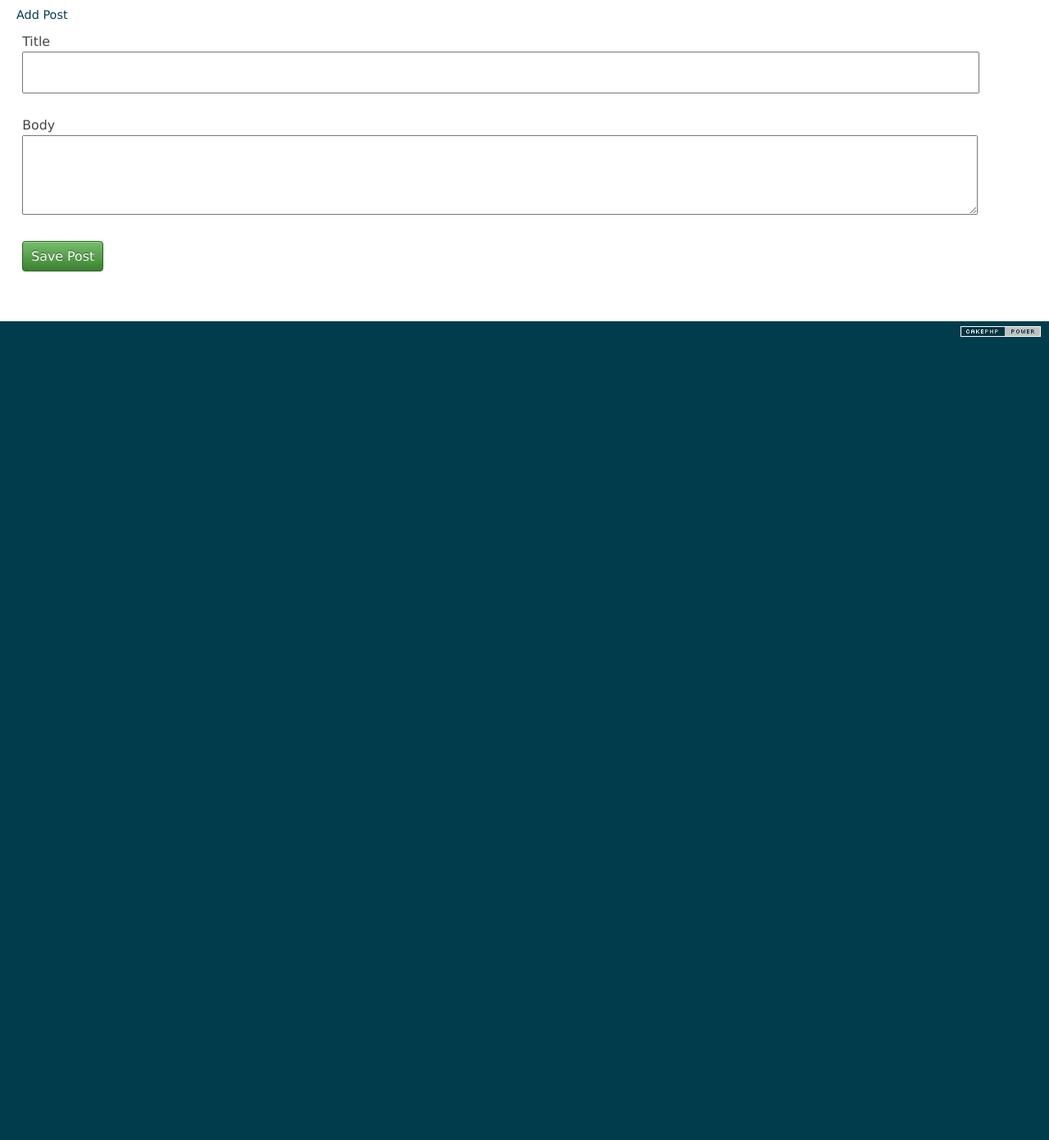
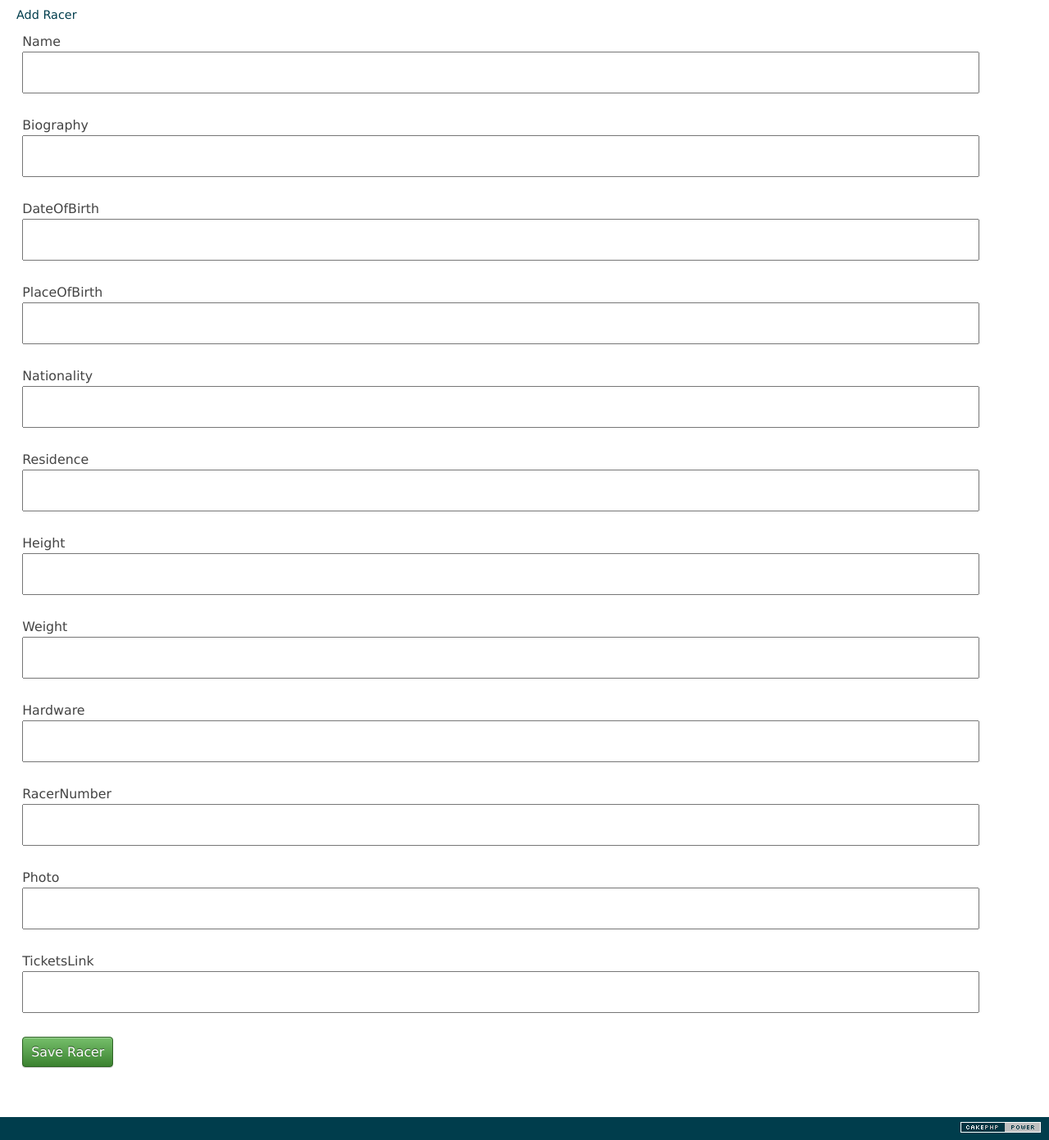
Before and after one commit to Ozitiho/JMRacing, a CakePHP app: the page made by root/app/View/Racers/add.ctp in a window 1280 px wide. Shown: the part 47-1438 px from the top of the page at 82% size. Before the commit the page ends 458 px from the top, so only its background shows below. Run offline with PHP 8.4 and a stand-in for CakePHP, Linux system fonts and the light colour scheme; the template is opened without the code that fills it, so the values that code supplies are empty; form fields are guessed from the names that the template uses; some libraries are stand-ins or nearby versions.

Commit message:
Racer
Model/Controller/Views gefixt.

```diff
--- a/root/app/Controller/RacersController.php
+++ b/root/app/Controller/RacersController.php
@@ -21,7 +21,7 @@ class RacersController extends AppController {
     }
 
     public function add() {
-        if ($this->request->is('racer')) {
+        if ($this->request->is('post')) {
             $this->Racer->create();
             if ($this->Racer->save($this->request->data)) {
                 $this->Session->setFlash(__('Your racer has been saved.'));
--- a/root/app/View/Racers/add.ctp
+++ b/root/app/View/Racers/add.ctp
@@ -1,9 +1,19 @@
 <!-- File: /app/View/Posts/add.ctp -->
 
-<h1>Add Post</h1>
+<h1>Add Racer</h1>
 <?php
-echo $this->Form->create('Post');
-echo $this->Form->input('title');
-echo $this->Form->input('body', array('rows' => '3'));
-echo $this->Form->end('Save Post');
+echo $this->Form->create('Racer');
+echo $this->Form->input('Name');
+echo $this->Form->input('Biography', array('rows' => '5'));
+echo $this->Form->input('DateOfBirth');
+echo $this->Form->input('PlaceOfBirth');
+echo $this->Form->input('Nationality');
+echo $this->Form->input('Residence');
+echo $this->Form->input('Height', array('type' => 'number'));
+echo $this->Form->input('Weight', array('type' => 'number'));
+echo $this->Form->input('Hardware');
+echo $this->Form->input('RacerNumber');
+echo $this->Form->input('Photo', array('type' => 'url'));
+echo $this->Form->input('TicketsLink', array('type' => 'url'));
+echo $this->Form->end('Save Racer');
 ?>
```
Also changed, not shown: root/app/Model/Racer.php (+28 -1 lines), root/app/View/Racers/edit.ctp (+14 -4 lines), root/app/View/Racers/index.ctp (+7 -5 lines).
